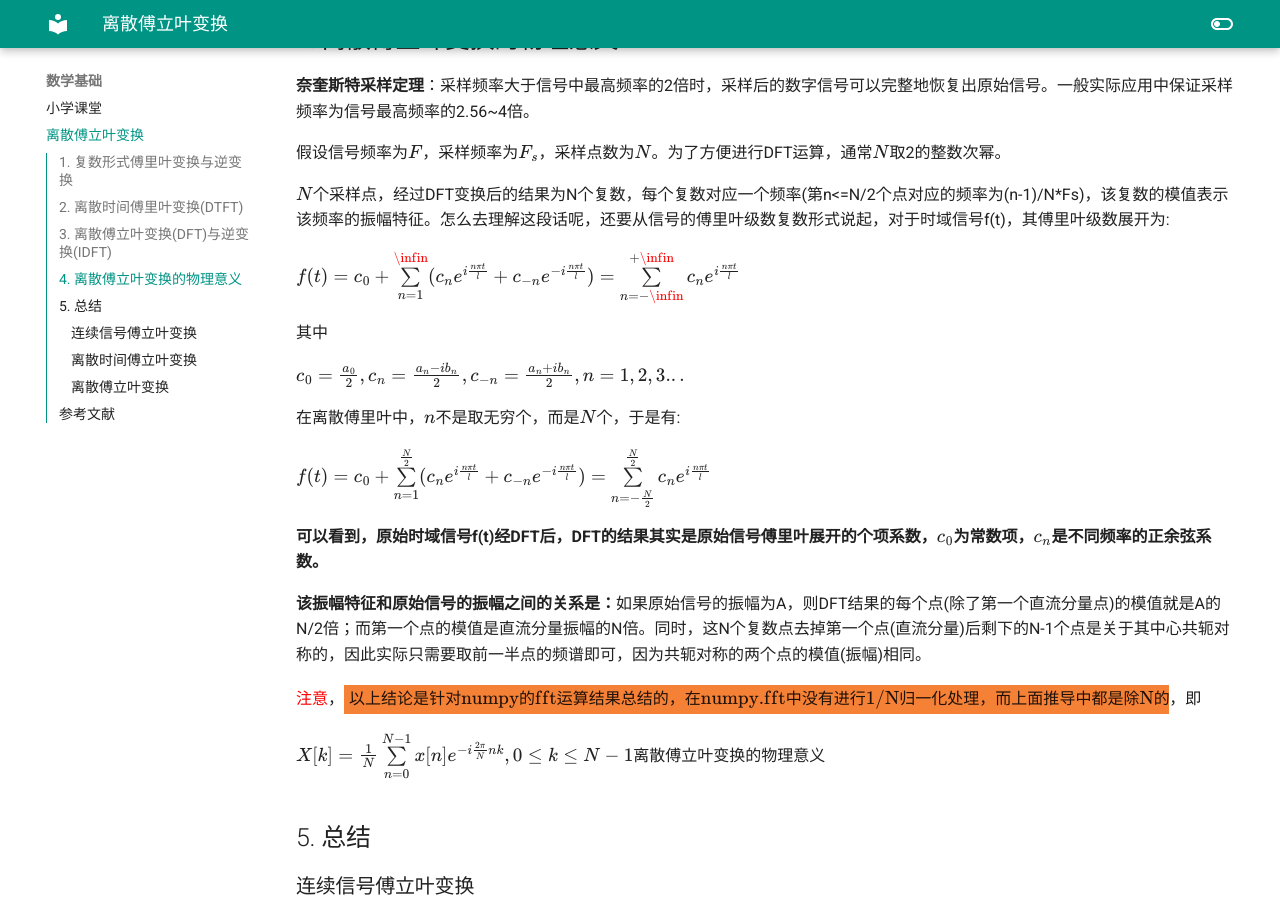
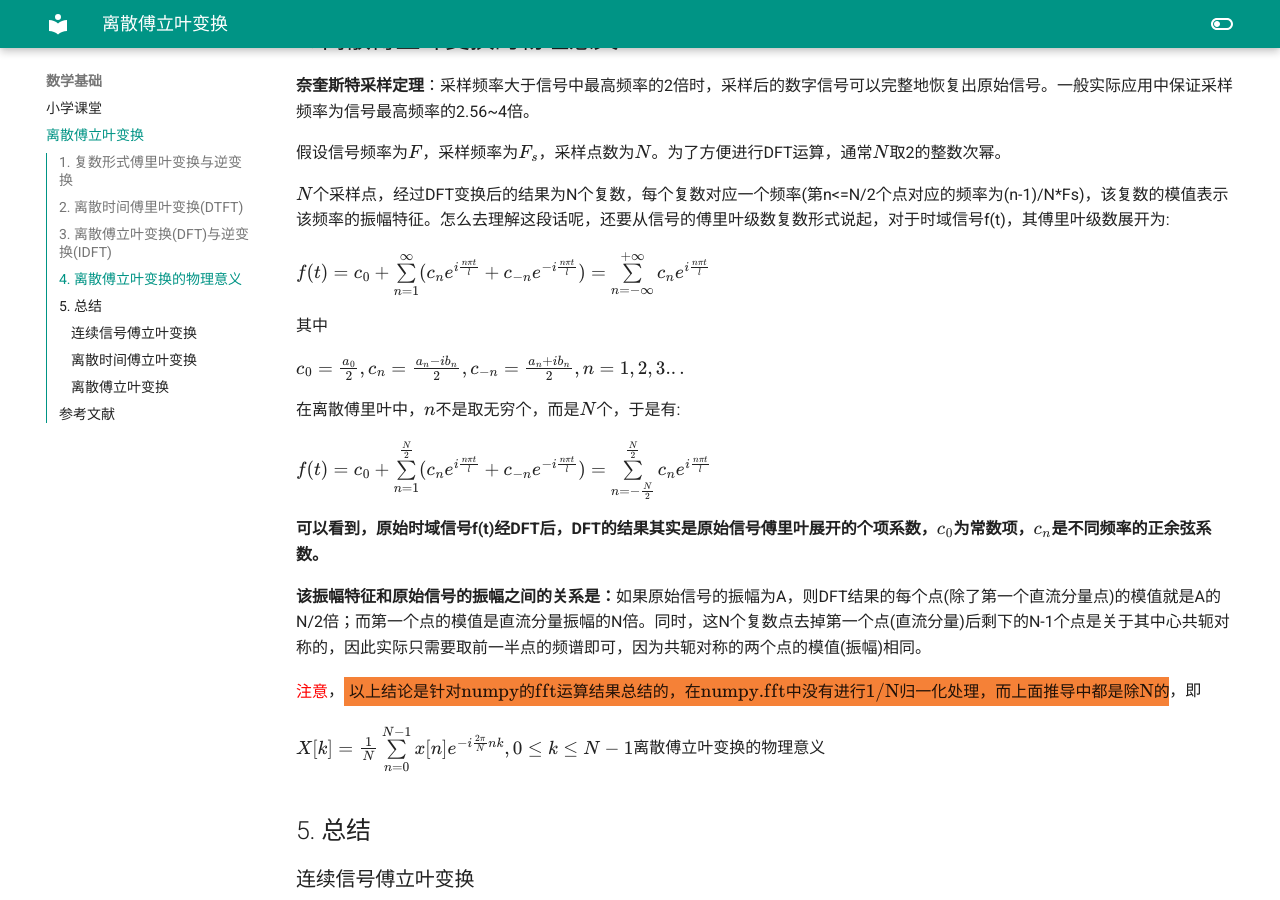
Before and after one commit to wang-qd/wang-qd.github.io, an MkDocs documentation site: the page built from docs/数学基础/离散傅立叶变换.md, in a window 1280 px wide and 900 px high, scrolled down 3461 px. Built offline with MkDocs 1.6.1 and Material for MkDocs 9.7.7, drawn with Linux system fonts in a browser that asks for light colours.

Commit message:
fix latex bug

```diff
--- a/docs/数学基础/离散傅立叶变换.md
+++ b/docs/数学基础/离散傅立叶变换.md
@@ -96,7 +96,7 @@ $X[k]=\frac{1}{N}\sum\limits_{n=0}^{N-1}x(nT_s)e^{-i\frac{2\pi}{N}nk}=\frac{1}{N
 
 $N$个采样点，经过DFT变换后的结果为N个复数，每个复数对应一个频率(第n<=N/2个点对应的频率为(n-1)/N*Fs)，该复数的模值表示该频率的振幅特征。怎么去理解这段话呢，还要从信号的傅里叶级数复数形式说起，对于时域信号f(t)，其傅里叶级数展开为:
 
-$f(t) =c_0 + \sum\limits_{n=1}^{\infin}(c_ne^{i\frac{n\pi t}{l}}+c_{-n}e^{-i\frac{n\pi t}{l}})= \sum\limits_{n=-\infin}^{+\infin}c_ne^{i\frac{n\pi t}{l}}$
+$f(t) =c_0 + \sum\limits_{n=1}^{\infty}(c_ne^{i\frac{n\pi t}{l}}+c_{-n}e^{-i\frac{n\pi t}{l}})= \sum\limits_{n=-\infty}^{+\infty}c_ne^{i\frac{n\pi t}{l}}$
 
 其中
 
```
